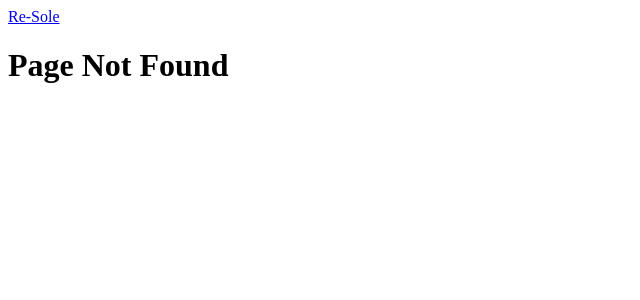
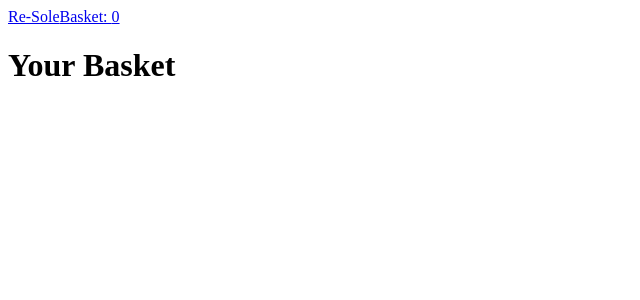
Before and after one commit to de86/re-sole, a React (Create React App) app: page /basket in a window 1280 px wide. Before the commit this address had no page. Shown: the top 300 px of the page, without its empty margins (0-640 px from the left). Built offline with nearby package versions, Linux system fonts and the light colour scheme.

Commit message:
Created new Basket functionality Added Basket and BasketShoe components. User can now add and remove items to the shopping cart Added /Basket route so we can view the shopping basket page

```diff
--- a/package.json
+++ b/package.json
@@ -10,7 +10,8 @@
   },
   "devDependencies": {
     "prop-types": "^15.5.10",
-    "react-scripts": "1.0.10"
+    "react-scripts": "1.0.10",
+    "shortid": "^2.2.8"
   },
   "scripts": {
     "start": "react-scripts start",
--- a/src/App.js
+++ b/src/App.js
@@ -1,5 +1,6 @@
 import React, { Component } from 'react';
 import { BrowserRouter as Router } from 'react-router-dom';
+import shortid from 'shortid';
 
 import getSampleData from './data/sampleData'
 
@@ -12,12 +13,16 @@ class App extends Component {
 
     this.getShoes = this.getShoes.bind(this);
     this.setVisibleShoes = this.setVisibleShoes.bind(this);
+    this.getBasketQuantity = this.getBasketQuantity.bind(this);
+    this.addToBasket = this.addToBasket.bind(this);
+    this.removeFromBasket = this.removeFromBasket.bind(this);
 
     const sampleData = getSampleData();
 
     this.state = {
       shoes: sampleData,
-      visibleShoes: sampleData
+      visibleShoes: sampleData,
+      basket: {}
     };
   }
 
@@ -35,21 +40,40 @@ class App extends Component {
     this.setState = { visibleShoes }
   }
 
+  getBasketQuantity() {
+    return Object.keys(this.state.basket).length;
+  }
+
+  addToBasket(shoe) {
+    let basket = { ...this.state.basket };
+    const basketItemId = `item-${shortid.generate()}`
+
+    basket[basketItemId] = shoe;
+    this.setState({ basket });
+  }
+
+  removeFromBasket(basketId) {
+    let basket = this.state.basket;
+    delete basket[basketId];
+    this.setState({ basket });
+  }
+
   render() {
     return (
       <Router>
         <div className="App">
-          <Header />
+          <Header getBasketQuantity={ this.getBasketQuantity } />
           <Routes
+            basket={ this.state.basket }
             visibleShoes={ this.state.visibleShoes }
             getShoes={ this.getShoes }
-            setVisibleShoes={ this.setVisibleShoes } />
+            setVisibleShoes={ this.setVisibleShoes }
+            addToBasket={ this.addToBasket }
+            removeFromBasket={ this.removeFromBasket } />
         </div>
       </Router>
     );
   }
-
-
 }
 
 export default App;
--- /dev/null
+++ b/src/components/Basket/Basket.js
@@ -0,0 +1,50 @@
+import React from 'react'
+import PropTypes from 'prop-types';
+
+import BasketShoe from './BasketShoe';
+
+class Basket extends React.Component {
+    constructor() {
+        super()
+
+        this.renderShoes = this.renderShoes.bind(this);
+        this.clickHandler = this.clickHandler.bind(this);
+    }
+
+    render() {
+        const basket = this.props.basket;
+
+        return (
+            <div className="basket">
+                <h1>Your Basket</h1>
+                { Object.keys(basket).map((this.renderShoes)) }
+            </div>
+        )
+    }
+
+    renderShoes(key) {
+        const shoes = this.props.getShoes();
+        const basket = this.props.basket;
+        const shoe = shoes[basket[key].id];
+
+        return (
+            <BasketShoe
+                key={ key }
+                removeFromBasket={ this.props.removeFromBasket }
+                shoe={ shoe }
+                basketId={ key } />
+        );
+    }
+
+    clickHandler() {
+        console.log("Deleted");
+    }
+}
+
+Basket.propTypes = {
+    basket: PropTypes.object.isRequired,
+    getShoes: PropTypes.func.isRequired,
+    removeFromBasket: PropTypes.func.isRequired
+}
+
+export default Basket;
--- /dev/null
+++ b/src/components/Basket/BasketShoe.js
@@ -0,0 +1,37 @@
+import React from 'react';
+import PropTypes from 'prop-types';
+
+import Utils from '../../resources/js/utils';
+
+class BasketShoe extends React.Component {
+    constructor() {
+        super()
+
+        this.clickHandler = this.clickHandler.bind(this);
+    }
+
+    render() {
+        const shoe = this.props.shoe
+
+        return (
+            <div key={ this.props.basketId } className="basket-shoe">
+                <h3>{ `${shoe.brand} ${shoe.model}` }</h3>
+                <img src={ require(`../../${shoe.images[0]}`) } alt={`${shoe.brand} ${shoe.model}`}/>
+                <span className="shoe-price">{ Utils.formatPrice(shoe.price) }</span>
+                <button onClick={ this.clickHandler }>Remove From Basket</button>
+            </div>
+        )
+    }
+
+    clickHandler() {
+        this.props.removeFromBasket(this.props.basketId);
+    }
+}
+
+BasketShoe.propTypes = {
+    shoe: PropTypes.object.isRequired,
+    basketId: PropTypes.string.isRequired,
+    removeFromBasket: PropTypes.func.isRequired
+}
+
+export default BasketShoe;
--- a/src/components/Header/Header.js
+++ b/src/components/Header/Header.js
@@ -1,14 +1,18 @@
 import React from 'react';
 import { Link } from 'react-router-dom';
 
+// THIS SHOULD BE A STATELESS COMPONENT
 class Header extends React.Component {
     render() {
         return (
-            <Link to="/">
-                <header>
+            <header>
+                <Link to="/">
                     <span className="logo">Re-Sole</span>
-                </header>
-            </Link>
+                </Link>
+                <Link to="/basket">
+                    <span className="basket">Basket: { this.props.getBasketQuantity() }</span>
+                </Link>
+            </header>
         )
     }
 }
--- a/src/components/Routes/Routes.js
+++ b/src/components/Routes/Routes.js
@@ -1,6 +1,8 @@
 import React from 'react';
 import { Route, Switch } from 'react-router-dom';
+import PropTypes from 'prop-types';
 
+import Basket from '../Basket/Basket';
 import NotFound from '../NotFound/NotFound';
 import ShoeListContainer from '../ShoeListContainer/ShoeListContainer';
 import ShoeInfo from '../ShoeInfo/ShoeInfo';
@@ -18,7 +20,15 @@ const Routes = (props) => {
                 <Route exact path="/shoe/:shoeId" render={(routeParams) => (
                     <ShoeInfo
                         getShoes={ props.getShoes }
+                        addToBasket={ props.addToBasket }
                         {...routeParams}/>
+                    )}
+                />
+                <Route exact path="/basket" render={() => (
+                    <Basket
+                        basket={ props.basket }
+                        getShoes={ props.getShoes }
+                        removeFromBasket={ props.removeFromBasket } />
                     )}
                 />
                 <Route component={ NotFound } />
@@ -27,4 +37,13 @@ const Routes = (props) => {
     )
 }
 
+Routes.PropTypes = {
+    basket: PropTypes.object.isRequired,
+    visibleShoes: PropTypes.object.isRequired,
+    setVisibleShoes: PropTypes.func.isRequired,
+    getShoes: PropTypes.func.isRequired,
+    addToBasket: PropTypes.object.isRequired,
+    removeFromBasket: PropTypes.func.isRequired
+}
+
 export default Routes;
--- a/src/components/Shoe/Shoe.js
+++ b/src/components/Shoe/Shoe.js
@@ -4,6 +4,7 @@ import { Link } from 'react-router-dom';
 
 import Utils from '../../resources/js/utils';
 
+// THIS SHOULD BE A STATELESS COMPONENT
 class Shoe extends React.Component {
     render() {
         const shoe = this.props.shoe;
--- a/src/components/ShoeInfo/ShoeInfo.js
+++ b/src/components/ShoeInfo/ShoeInfo.js
@@ -5,20 +5,79 @@ import Utils from '../../resources/js/utils';
 import SelectBox from '../Standard/SelectBox';
 
 class ShoeInfo extends React.Component {
+    constructor() {
+        super();
+
+        this.clickHandler = this.clickHandler.bind(this);
+        this.setSize = this.setSize.bind(this);
+        this.setColour = this.setColour.bind(this);
+
+        this.state = {
+            size: null,
+            colour: null
+        }
+    }
+
     render() {
-        const shoeId = this.props.match.params.shoeId;
-        const shoe = this.props.getShoes()[shoeId];
+        const shoe = this.props.getShoes()[this.props.match.params.shoeId];
 
         return (
             <div className="shoe-info">
-                <h2>{`${shoe.brand} ${shoe.model}`}</h2>
-                <img src={ require(`../../${shoe.images[0]}`) } alt={`${shoe.brand} ${shoe.model}`}/>
+                <h2>{ `${shoe.brand} ${shoe.model}` }</h2>
+                <img
+                    src={ require(`../../${shoe.images[0]}`) }
+                    alt={ `${shoe.brand} ${shoe.model}` }/>
                 <span className="price">{ Utils.formatPrice(shoe.price) }</span>
-                <SelectBox label="Shoe Size" name="shoe-size" values={shoe.availSizes} />
-                <SelectBox label="Colour" name="colour" values={shoe.availColours} />
-                <button name="add-to-basket">+ Add To Basket</button>
+                <SelectBox
+                    setParentState={ this.setSize }
+                    label="Shoe Size"
+                    name="shoe-size"
+                    values={ shoe.availSizes } />
+                <SelectBox
+                    setParentState={ this.setColour }
+                    ref={(input) => this.colour = input}
+                    label="Colour"
+                    name="colour"
+                    values={ shoe.availColours } />
+                <button
+                    name="add-to-basket"
+                    onClick={ this.clickHandler }>
+                    + Add To Basket
+                </button>
             </div>
         )
+    }
+
+    /*
+     * Save the currently selected size in state
+     */
+    setSize(updatedSize) {
+        let size = {...this.state.size};
+        size = updatedSize;
+        this.setState({ size });
+    }
+
+    /*
+     * Save the currently selected colour in state
+     */
+    setColour(updatedColour) {
+        let colour = {...this.state.colour};
+        colour = updatedColour;
+        this.setState({ colour });
+    }
+
+    /*
+     * Save the current shoe to our basket.
+     * Saved in App.state.basket
+     */
+    clickHandler() {
+        const shoe = {
+            id: this.props.match.params.shoeId,
+            size: this.state.size,
+            colour: this.state.colour
+        };
+
+        this.props.addToBasket(shoe);
     }
 }
 
--- a/src/components/ShoeListContainer/ShoeListContainer.js
+++ b/src/components/ShoeListContainer/ShoeListContainer.js
@@ -21,6 +21,9 @@ class ShoeListContainer extends React.Component {
         );
     }
 
+    /*
+     * Renders each individual shoe thumbnail in our list
+     */
     renderShoes(key) {
         const shoe = this.props.visibleShoes[key];
 
--- a/src/components/Standard/SelectBox.js
+++ b/src/components/Standard/SelectBox.js
@@ -1,13 +1,27 @@
 import React from 'react';
 import PropTypes from 'prop-types';
 
-const SelectBox = (props) => {
+class SelectBox extends React.Component {
+    constructor() {
+        super();
+
+        this.updateParentState = this.updateParentState.bind(this);
+    }
+
+    componentDidMount() {
+        this.updateParentState();
+    }
+
+    render() {
         return (
             <div>
-            <label htmlFor={ props.name }>{props.label}</label>
-            <select name={ props.name }>
+                <label htmlFor={ this.props.name }>{this.props.label}</label>
+                <select
+                    ref={(input) => this.input = input}
+                    name={ this.props.name }
+                    onChange={ this.updateParentState }>
                     {
-                    props.values.map((value) => {
+                        this.props.values.map((value) => {
                             return (
                                 <option key={value} value={value}>{value}</option>
                             )
@@ -15,13 +29,21 @@ const SelectBox = (props) => {
                     }
                 </select>
             </div>
-    );
+        )
+    }
+
+    updateParentState() {
+        const selectedValue = this.input.selectedOptions[0].value;
+
+        this.props.setParentState(selectedValue);
+    }
 }
 
 SelectBox.propTypes = {
     name: PropTypes.string.isRequired,
     label: PropTypes.string.isRequired,
-    values: PropTypes.array.isRequired
+    values: PropTypes.array.isRequired,
+    setParentState: PropTypes.func.isRequired
 }
 
 export default SelectBox;
```
Lines whose indentation alone changed are shown as unchanged.
